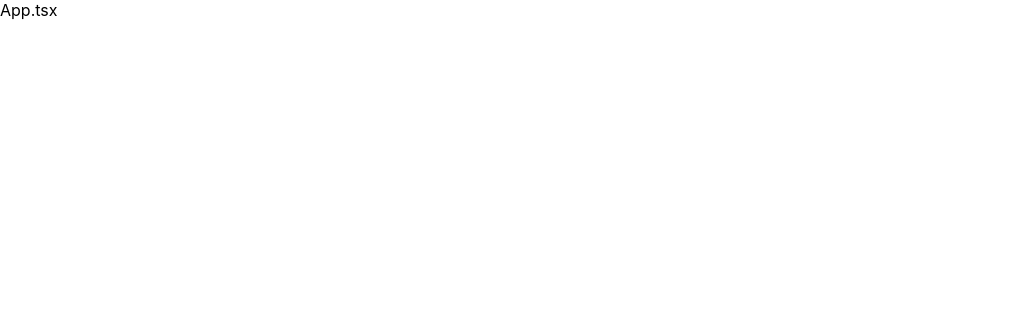
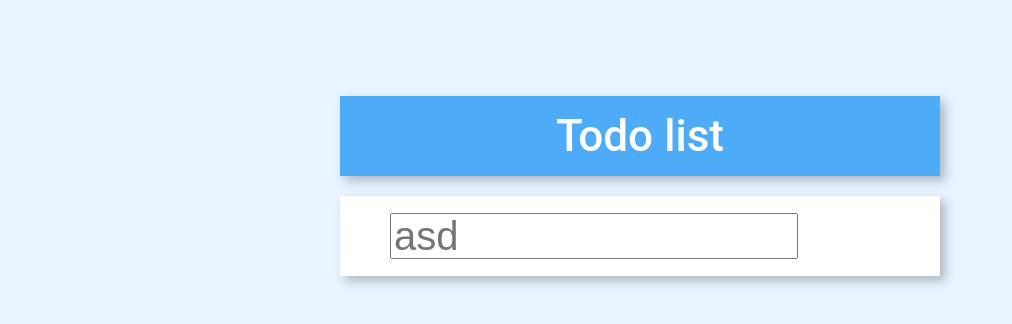
Before and after one commit to SOPLAY/TodoList, a React (Create React App) app: page / in a window 1280 px wide. Shown: the top 324 px of the page, without its empty margins (0-1012 px from the left). Built offline with nearby package versions, Linux system fonts and the light colour scheme.

Commit message:
TodoTitle, TodoInput , 디자인 추가

```diff
--- a/package.json
+++ b/package.json
@@ -10,6 +10,7 @@
     "@types/node": "^12.0.0",
     "@types/react": "^17.0.0",
     "@types/react-dom": "^17.0.0",
+    "@types/styled-components": "^5.1.15",
     "react": "^17.0.2",
     "react-dom": "^17.0.2",
     "react-scripts": "4.0.3",
--- a/src/App.tsx
+++ b/src/App.tsx
@@ -1,5 +1,20 @@
+import styled, { StyledComponent } from "styled-components";
+import { TodoInput } from "./components/TodoInput";
+import { TodoTitle } from "./components/TodoTitle";
+const BodyFrame: StyledComponent<"div", any> = styled.div`
+  //background-color: lightgray;
+  width: 600px;
+  height: 700px;
+  margin: 0 auto;
+  margin-top: 6em;
+`;
 function App() {
-  return <div className="App">App.tsx</div>;
+  return (
+    <BodyFrame>
+      <TodoTitle />
+      <TodoInput />
+    </BodyFrame>
+  );
 }
 
 export default App;
--- /dev/null
+++ b/src/components/TodoInput.tsx
@@ -0,0 +1,24 @@
+import styled from "styled-components";
+
+const Box = styled.div`
+  display: flex;
+  background-color: #fff;
+  min-width: 600px;
+  min-height: 80px;
+  box-shadow: 5px 5px 10px rgba(0, 0, 0, 0.25);
+  align-items: center;
+`;
+
+const Input = styled.input`
+  width: 400px;
+  height: 40px;
+  margin-left: 50px;
+  font-size: 2.5rem;
+`;
+export const TodoInput = () => {
+  return (
+    <Box>
+      <Input placeholder="asd" />
+    </Box>
+  );
+};
--- /dev/null
+++ b/src/components/TodoTitle.tsx
@@ -0,0 +1,24 @@
+import styled from "styled-components";
+const Title = styled.div`
+  @import url("https://fonts.googleapis.com/css2?family=Roboto:wght@500&display=swap");
+  display: flex;
+  background-color: #4dabf7;
+  min-width: 600px;
+  min-height: 80px;
+
+  font-family: "Roboto";
+  font-style: normal;
+  font-weight: 500;
+  font-size: 2.75rem;
+  justify-content: center;
+  align-items: center;
+  color: #ffffff;
+
+  box-shadow: 5px 5px 10px rgba(0, 0, 0, 0.25);
+
+  margin-bottom: 20px;
+`;
+
+export const TodoTitle = () => {
+  return <Title>Todo list</Title>;
+};
--- /dev/null
+++ b/src/css/reset.css
@@ -0,0 +1,136 @@
+/**
+ * Minified by jsDelivr using clean-css v4.2.1.
+ * Original file: /npm/reset-css@5.0.1/reset.css
+ *
+ * Do NOT use SRI with dynamically generated files! More information: https://www.jsdelivr.com/using-sri-with-dynamic-files
+ */
+a,
+abbr,
+acronym,
+address,
+applet,
+article,
+aside,
+audio,
+b,
+big,
+blockquote,
+body,
+canvas,
+caption,
+center,
+cite,
+code,
+dd,
+del,
+details,
+dfn,
+div,
+dl,
+dt,
+em,
+embed,
+fieldset,
+figcaption,
+figure,
+footer,
+form,
+h1,
+h2,
+h3,
+h4,
+h5,
+h6,
+header,
+hgroup,
+html,
+i,
+iframe,
+img,
+ins,
+kbd,
+label,
+legend,
+li,
+main,
+mark,
+menu,
+nav,
+object,
+ol,
+output,
+p,
+pre,
+q,
+ruby,
+s,
+samp,
+section,
+small,
+span,
+strike,
+strong,
+sub,
+summary,
+sup,
+table,
+tbody,
+td,
+tfoot,
+th,
+thead,
+time,
+tr,
+tt,
+u,
+ul,
+var,
+video {
+  margin: 0;
+  padding: 0;
+  border: 0;
+  font-size: 100%;
+  font: inherit;
+  vertical-align: baseline;
+}
+article,
+aside,
+details,
+figcaption,
+figure,
+footer,
+header,
+hgroup,
+main,
+menu,
+nav,
+section {
+  display: block;
+}
+[hidden] {
+  display: none;
+}
+body {
+  line-height: 1;
+}
+menu,
+ol,
+ul {
+  list-style: none;
+}
+blockquote,
+q {
+  quotes: none;
+}
+blockquote:after,
+blockquote:before,
+q:after,
+q:before {
+  content: "";
+  content: none;
+}
+table {
+  border-collapse: collapse;
+  border-spacing: 0;
+}
+/*# sourceMappingURL=/sm/04f4d35563f7cf9516264fcbb6e11a85def2ae5616df66563711867fe05befec.map */
--- a/src/index.tsx
+++ b/src/index.tsx
@@ -1,13 +1,22 @@
 import React from "react";
 import ReactDOM from "react-dom";
+import "./css/reset.css";
 import "./index.css";
 import App from "./App";
 import reportWebVitals from "./reportWebVitals";
 import { RecoilRoot } from "recoil";
-
+import styled from "styled-components";
+const BodyBackground = styled.div`
+  position: absolute;
+  width: 100%;
+  height: 100%;
+  background: #e7f5ff;
+`;
 ReactDOM.render(
   <RecoilRoot>
-    <App />
+    <BodyBackground>
+      <App />
+    </BodyBackground>
   </RecoilRoot>,
   document.getElementById("root")
 );
```
Also changed, not shown: 1 other file (tests, documents, lock files or other folders).
